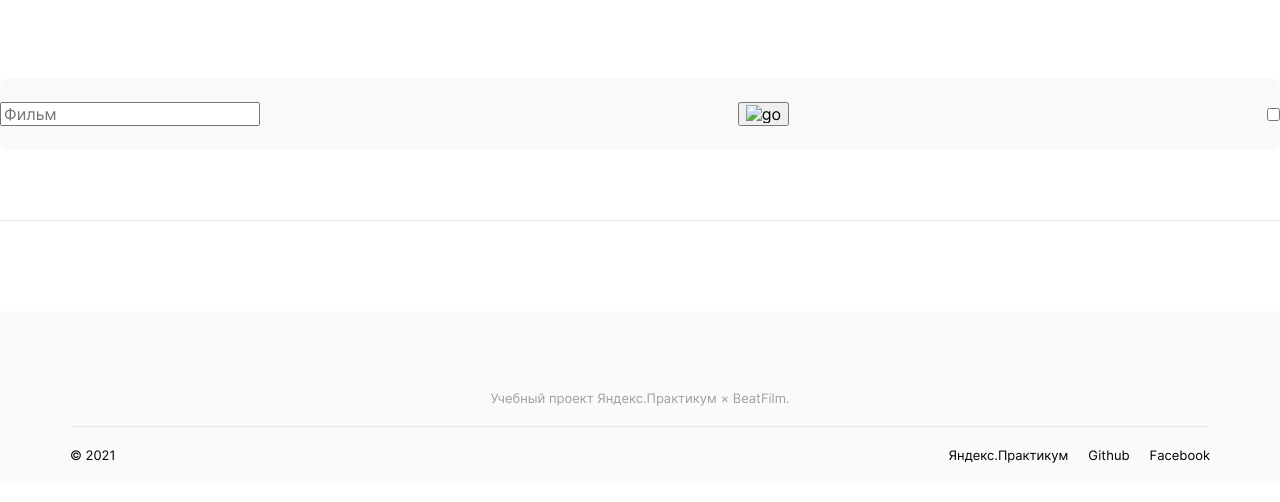
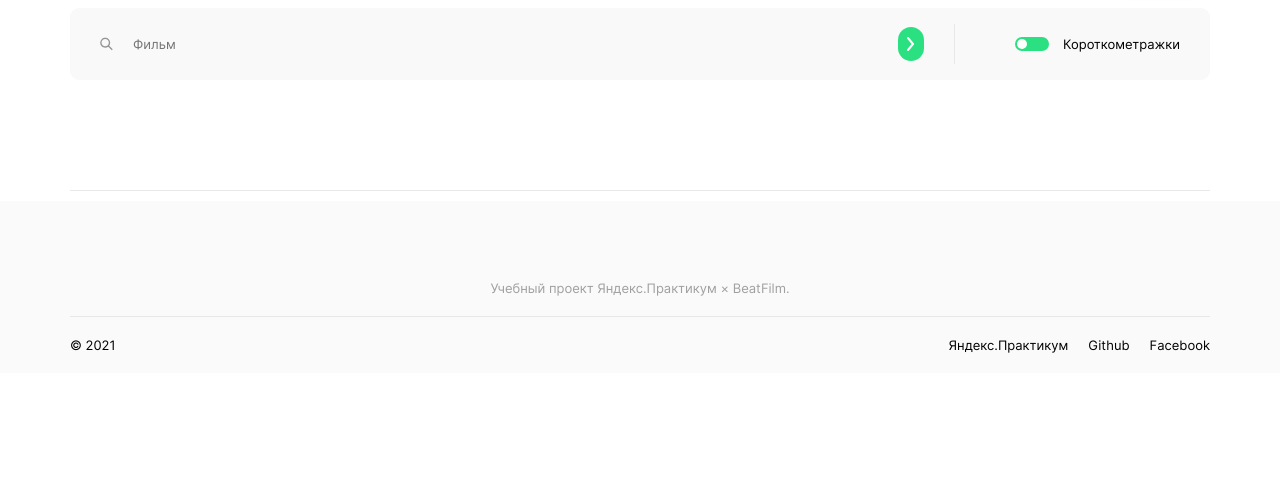
Before and after one commit to DaryaLyutova/movies-explorer-frontend, a React app: page /movies in a window 1280 px wide. Shown: the part 66-568 px from the top of the page. Built offline with nearby package versions, Linux system fonts and the light colour scheme.

Commit message:
feat: компонент movies с формой для поика фильмов

```diff
--- a/src/components/Movies/Movies.css
+++ b/src/components/Movies/Movies.css
@@ -2,5 +2,5 @@
     width: 100%;
     display: flex;
     flex-direction: column;
-    margin: 70px 70px 80px 70px ;
+
 }
--- a/src/components/SearchForm/SearchForm.css
+++ b/src/components/SearchForm/SearchForm.css
@@ -1,5 +1,4 @@
 .search-form {
-    width: 100%;
     height: 72px;
     display: flex;
     flex-direction: row;
@@ -7,11 +6,78 @@
     justify-content: space-between;
     background-color: #F9F9F9;
     border-radius: 9px;
+    margin-left: 70px;
+    margin-right: 70px;
+    font-family: Inter;
+    font-style: normal;
+    font-weight: normal;
+    color: #000000;
+    font-size: 13px;
 }
 
-.search-form__line {
-    color: rgba(232, 232, 232, 1);
-    border-bottom: 1px solid;
-    text-align: center;
-    margin: 70px 0 10px 0;
+.search-form__defolt-style {
+    border: none;
+    outline: none;
+    padding: 0;
+    margin: 0;
+    font: inherit;
+    color: inherit;
+    background-color: transparent;
 }
+
+.seach-form__input {
+    width: 100%;
+    display: flex;
+    background: left no-repeat url('../../images/input-icon.svg');
+    background-position: 19px center;
+    background-size: 34px 34px;
+    padding-left: 63px;
+    line-height: 16px;
+}
+
+.seach-form__button {
+    appearance: none;
+    display: flex;
+    align-items: center;
+    justify-content: center;
+    width: 42px;
+    height: 34px;
+    background-color: #2BE080;
+    border-radius: 50px;
+    margin-left: 46px;
+}
+
+.search-form__checkbox{
+    vertical-align: middle;
+    appearance: none;
+    width: 34px;
+    height: 14px;
+    margin-right: 14px;
+    border-radius: 20px;
+    background: #2BE080 center left 2px url(../../images/radio.svg) no-repeat;
+}
+
+.search-form__checkbox:checked {
+    background-position: center right 2px;
+}
+
+.search-form__label {
+    display: flex;
+    flex-direction: row;
+    align-items: center;
+    justify-content: center;
+    line-height: 18px;
+    margin: 27px 30px;
+}
+
+.search-form__line-horizontal {
+    border-bottom: 1px solid #E8E8E8;
+    height: 40px;
+    margin: 70px 70px 10px 70px;
+}
+
+.search-form__line-vertical {
+    height: 40px;
+    border-right: 1px solid #E8E8E8;
+    margin: 16px 30px;
+}
--- a/src/components/SearchForm/SearchForm.js
+++ b/src/components/SearchForm/SearchForm.js
@@ -1,21 +1,24 @@
 import React from 'react';
 import './SearchForm.css';
-/* import menLogo from '../../images/men-logo.svg'; */
+import go from '../../images/go.svg';
 
 
 function SearchForm() {
     return (
         <>
             <form className="search-form">
-                <input className="seach-form__input" placeholder="Фильм">
-                    {/* <img className="seach-form__input-image" alt="лупа" /> */}
-                </input>
-                <button type="submit" className="seach-form__button">
-                    <img alt="go" className="seach-form__button-image" />
+                <input className="seach-form__input search-form__defolt-style" placeholder="Фильм" />
+                <button type="submit" className="seach-form__button search-form__defolt-style">
+                    <img src={go} alt="go" className="seach-form__button-image" />
                 </button>
-                <input type="checkbox" className="search-form__checkbox"></input>
+                <div className="search-form__line-vertical" />
+                <label className="search-form__label">
+                    <input type="checkbox" className="search-form__checkbox search-form__defolt-style" />
+                Короткометражки
+                </label>
+
             </form>
-            <div className="search-form__line"/>
+            <div className="search-form__line-horizontal" />
         </>
     )
 }
```
Also changed, not shown: src/images/go.svg (added), src/images/radio.svg (added).
